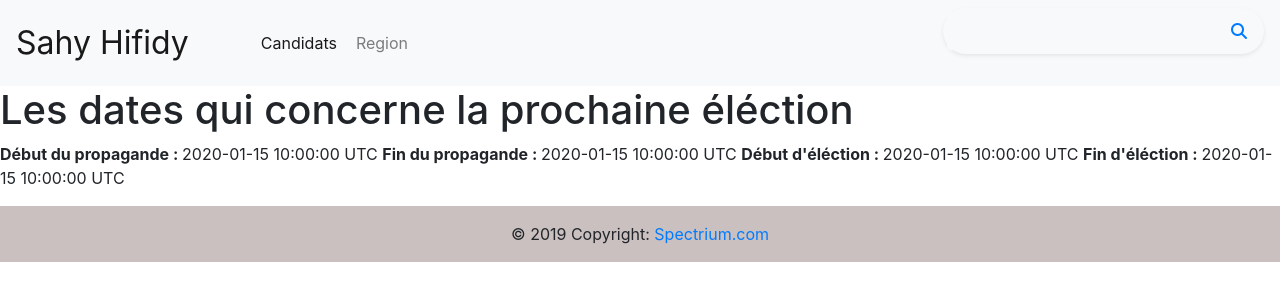
After one commit to Spectrium/Vote_app, a Rails app: page /daties in a window 1280 px wide. The commit adds this page. Shown: the top 301 px of the page. Run offline with Rails 7, Linux system fonts and the light colour scheme; tables that the repository leaves empty hold one stand-in row (values such as "Sample post"); style sheets or scripts are compiled from the project's sources; some libraries are stand-ins or nearby versions.

Commit message:
date election

```diff
--- /dev/null
+++ b/app/assets/javascripts/profils.coffee
@@ -0,0 +1,3 @@
+# Place all the behaviors and hooks related to the matching controller here.
+# All this logic will automatically be available in application.js.
+# You can use CoffeeScript in this file: http://coffeescript.org/
--- /dev/null
+++ b/app/assets/stylesheets/profils.scss
@@ -0,0 +1,3 @@
+// Place all the styles related to the profils controller here.
+// They will automatically be included in application.css.
+// You can use Sass (SCSS) here: http://sass-lang.com/
--- a/app/controllers/daties_controller.rb
+++ b/app/controllers/daties_controller.rb
@@ -1,6 +1,10 @@
 class DatiesController < ApplicationController
-  before_action :authenticate_user!
-  before_action :test_user
+  # before_action :authenticate_user!
+  # before_action :test_user
+
+  def index
+    @date = Daty.last
+  end
 
   def new
     @date = Daty.new
--- a/app/controllers/recensements_controller.rb
+++ b/app/controllers/recensements_controller.rb
@@ -10,7 +10,8 @@ class RecensementsController < ApplicationController
 
   def show
     @recensements = Recensement.find(params[:id])
-    @recensement = Fokontany.find(@recensements.fokontany_id)
+    @fokontany = Fokontany.find_by(id: params[:fokontany_id])
+    @recensement = Fokontany.find(id: @recensements.fokontany_id)
   end
 
   def create
--- /dev/null
+++ b/app/helpers/profils_helper.rb
@@ -0,0 +1,2 @@
+module ProfilsHelper
+end
--- a/app/models/candidat.rb
+++ b/app/models/candidat.rb
@@ -1,2 +1,4 @@
 class Candidat < ApplicationRecord
+
+	has_one_attached :profil
 end
--- /dev/null
+++ b/app/views/daties/index.html.erb
@@ -0,0 +1,7 @@
+<h1>Les dates qui concerne la prochaine éléction </h1>
+<p>
+	<strong>Début du propagande : </strong> <%= @date.debut_propagande %>
+	<strong>Fin du propagande : </strong> <%= @date.fin_propagande %>
+	<strong>Début d'éléction : </strong> <%= @date.debut_vote %>
+	<strong>Fin d'éléction : </strong> <%= @date.fin_vote %>
+</p>
--- a/app/views/layouts/application.html.erb
+++ b/app/views/layouts/application.html.erb
@@ -26,12 +26,12 @@
         <ul class="navbar-nav mr-auto">
           <% @date = Daty.last %>
           <% if @date != nil %>
-            <% if Time.now >= @date.debut_propagande && Time.now <= @date.fin_propagande %>
+            <% if Time.now.to_i <= @date.fin_propagande.to_i %>
               <li class="nav-item active">
                 <%= link_to  "Candidats", candidats_path , class:"nav-link"%>
               </li>
             <% end %>
-            <% if Time.now >= @date.debut_vote && Time.now <= @date.fin_vote %>
+            <% if Time.now.to_i >= @date.debut_vote.to_i && Time.now.to_i <= @date.fin_vote.to_i %>
               <li class="nav-item">
                 <a class="nav-link" href="<%= verification_path %>">Vote</a>
               </li>
--- a/app/views/users/sign.html.erb
+++ b/app/views/users/sign.html.erb
@@ -1,5 +1,6 @@
 <p>Bienvenue dans la page d'administrateur !!!</p>
 <%  if user_signed_in?%>
+	<%= link_to "Date d'éléction", new_daty_path %><br><br>
 	<%= link_to "Se deconnecter", "/users/sign_out",method: :delete %>
 <% else %>
 	<%= link_to "Se connecter", new_user_session_path %>
```
Also changed, not shown: app/controllers/profils_controller.rb (added, +9 -0 lines), app/views/home/index.html.erb (+4 -4 lines), test/controllers/profils_controller_test.rb (added, +7 -0 lines), Gemfile.
